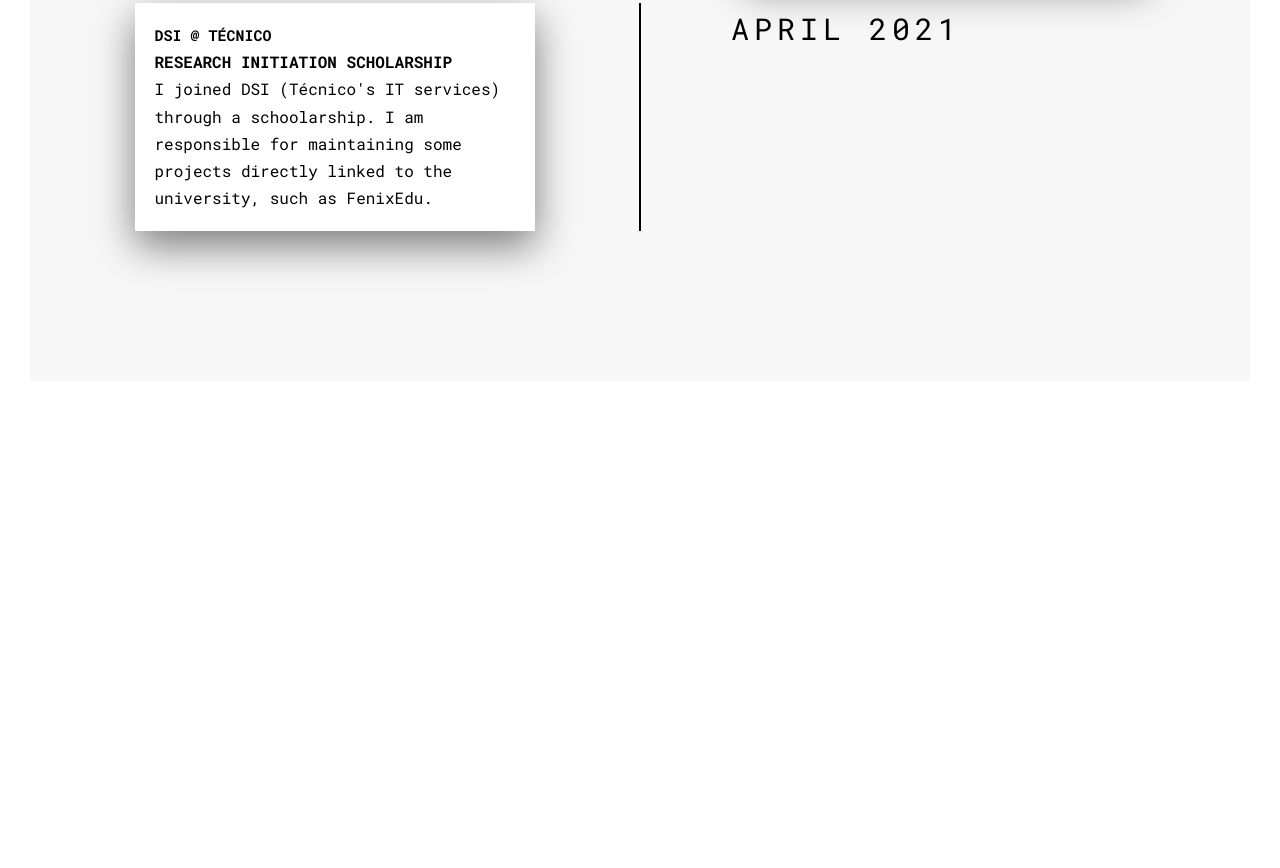
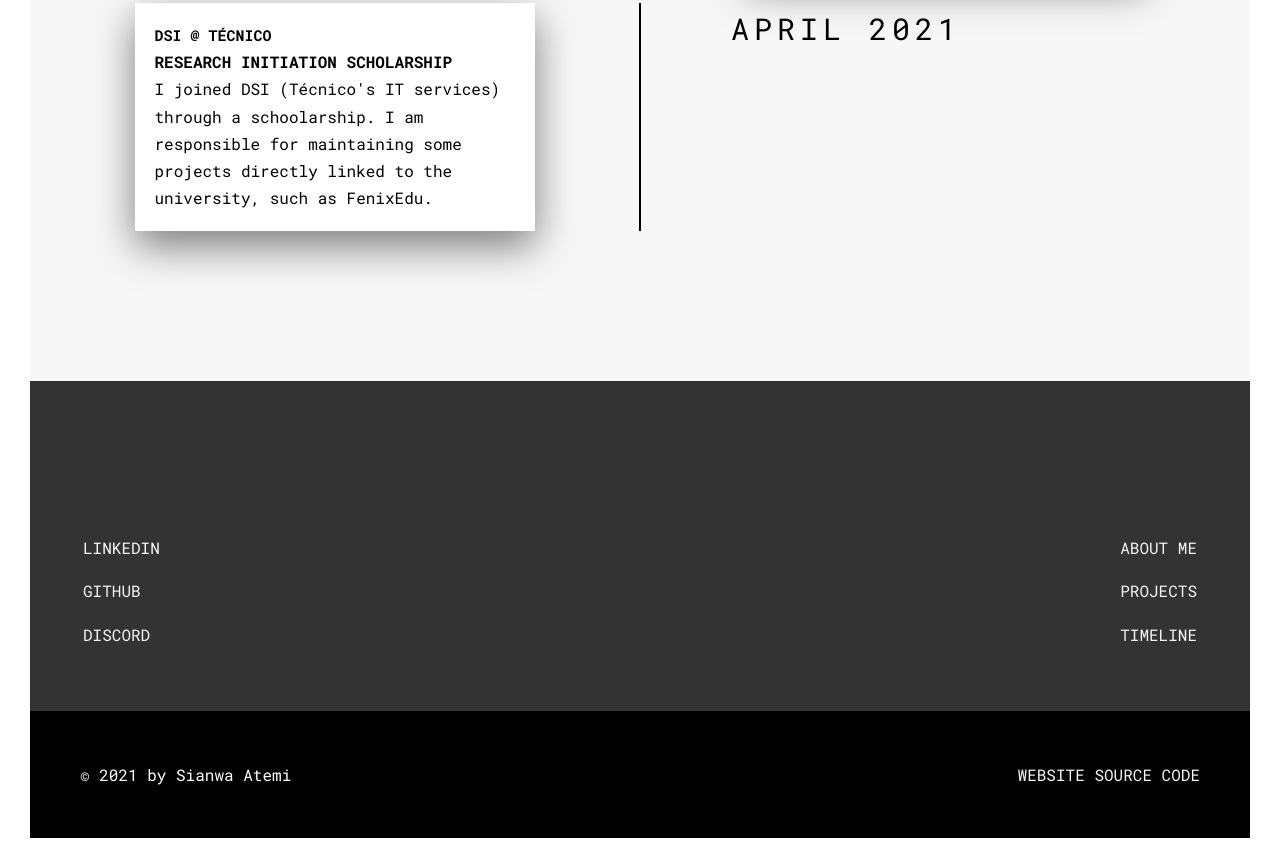
Before and after one commit to sianwa11/Portfolio., a website: page index.html in a window 1280 px wide. Shown: the part 2861-3729 px from the top of the page. Before the commit the page ends 3272 px from the top, so only its background shows below. Drawn offline with nearby package versions, Linux system fonts and the light colour scheme.

Commit message:
Added the footer

```diff
--- a/index.html
+++ b/index.html
@@ -241,7 +241,40 @@
       </section>
     </main>
 
-    <footer class="footer"></footer>
+    <footer class="footer">
+      <div class="footer__salutation-box">
+        <div class="footer__navigation">
+          <ul class="footer__list">
+            <li class="footer__item">
+              <a href="#" class="footer__link">Linkedin</a>
+            </li>
+            <li class="footer__item">
+              <a href="#" class="footer__link">Github</a>
+            </li>
+            <li class="footer__item">
+              <a href="#" class="footer__link">Discord</a>
+            </li>
+          </ul>
+        </div>
+        <div class="footer__sitemap">
+          <ul class="footer__list">
+            <li class="footer__item">
+              <a href="#" class="footer__link">About me</a>
+            </li>
+            <li class="footer__item">
+              <a href="#" class="footer__link">Projects</a>
+            </li>
+            <li class="footer__item">
+              <a href="#" class="footer__link">Timeline</a>
+            </li>
+          </ul>
+        </div>
+      </div>
+      <div class="footer__copyright">
+        <span>&copy; 2021 by Sianwa Atemi</span>
+        <a href="#" class="footer__link">Website Source Code</a>
+      </div>
+    </footer>
     <!-- <section class="grid-test">
       <div class="row">
         <div class="col-1-of-2">Col 1 of 2</div>
--- a/sass/abstracts/_utilities.scss
+++ b/sass/abstracts/_utilities.scss
@@ -11,17 +11,21 @@
 }
 
 .u-flex-start {
-  align-self: flex-start;
+  align-self: flex-start !important;
 }
 
 .u-flex-end {
-  align-self: flex-end;
+  align-self: flex-end !important;
 }
 
 .u-margin-left {
-  margin-left: 9rem;
+  margin-left: 9rem !important;
 }
 
 .u-margin-right {
-  margin-right: 9rem;
+  margin-right: 9rem !important;
 }
+
+.u-margin-top {
+  margin-top: 9rem !important;
+}
--- a/sass/abstracts/_variables.scss
+++ b/sass/abstracts/_variables.scss
@@ -4,6 +4,9 @@
   --color-primary-light: #fff;
   --color-primary-dark: #808080;
   --color-black: #000;
+  --color-grey-dark: #777;
+  --color-grey-dark-2: #999;
+  --color-grey-dark-3: #333;
 
   // GRID
   --grid-width: 114rem;
@@ -22,3 +25,7 @@ $color-primary-light: #fff;
 $color-primary-dark: #808080;
 
 $color-black: #000;
+
+$color-grey-dark: #777;
+$color-grey-dark-2: #999;
+$color-grey-dark-3: #333;
--- /dev/null
+++ b/sass/layout/_footer.scss
@@ -0,0 +1,57 @@
+.footer {
+  background-color: var(--color-grey-dark-3);
+  padding-top: 10rem;
+  display: flex;
+  flex-direction: column;
+
+  &__salutation-box {
+    display: flex;
+    justify-content: space-between;
+    padding: 5rem;
+  }
+
+  &__copyright {
+    font-size: var(--default-font-size);
+    background-color: black;
+    color: white;
+    display: flex;
+    padding: 5rem;
+    justify-content: space-between;
+    flex: 1;
+  }
+
+  &__navigation {
+    font-size: var(--default-font-size);
+  }
+
+  &__sitemap {
+    font-size: var(--default-font-size);
+  }
+
+  &__list {
+    list-style: none;
+  }
+
+  &__item {
+    padding: 3px;
+    margin-bottom: 1rem;
+  }
+
+  &__link {
+    &:link,
+    &:visited {
+      text-decoration: none;
+      color: var(--color-primary);
+      text-transform: uppercase;
+      display: inline-block;
+      transition: all 0.2s;
+    }
+
+    &:hover,
+    &:active {
+      color: var(--color-primary-dark);
+      box-shadow: 0 1rem 2rem rgba(black, 0.4);
+      transform: rotate(5deg) scale(1.3);
+    }
+  }
+}
--- a/sass/main.scss
+++ b/sass/main.scss
@@ -11,6 +11,7 @@
 @import "components/composition";
 @import "components/timeline";
 
+@import "layout/footer";
 @import "layout/grid";
 @import "layout/header";
 
```
Also changed, not shown: css/style.css.
